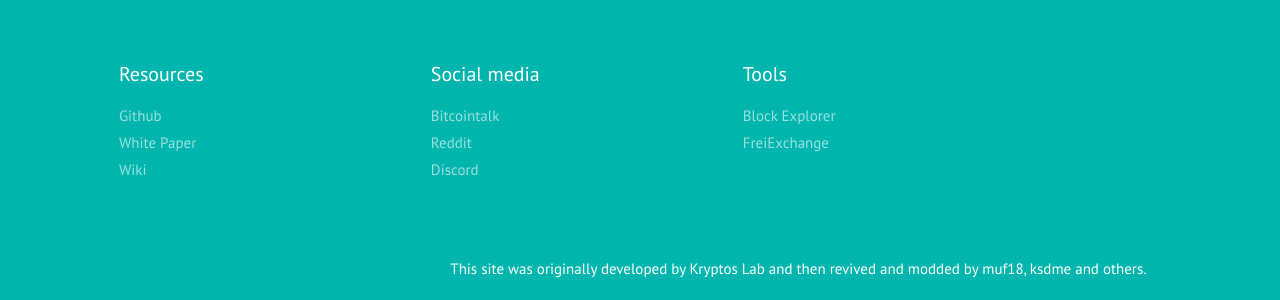
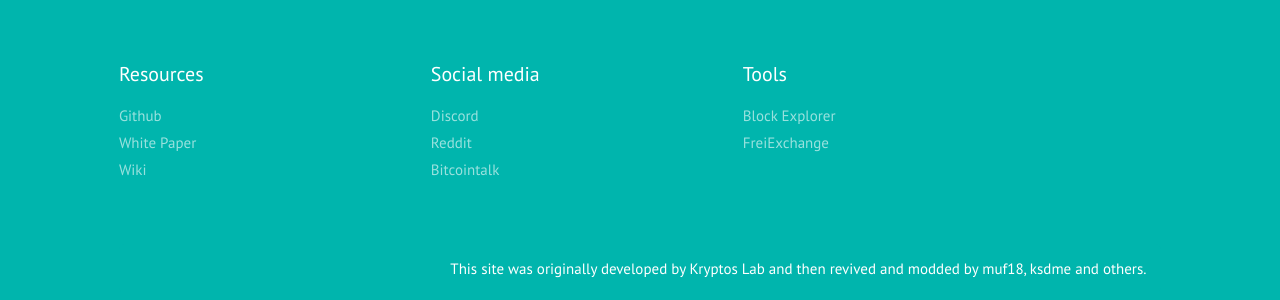
Before and after one commit to slimcoin-project/slimcoin-project.github.io, a Jekyll site: the page built from index.html, in a window 1280 px wide. Shown: the part 1376-1676 px from the top of the page. Built offline with Jekyll 4.4.1, drawn with Linux system fonts in a browser that asks for light colours; some web fonts are replaced.

Commit message:
Changing the order of social media
I feel Discord is most used social media we have, then we have Reddit and then Bitcointalk.
I've put them in this order if it's wrong we can change it any time.

```diff
--- a/_includes/footer.html
+++ b/_includes/footer.html
@@ -14,12 +14,13 @@
         <div class="column">
           <div class="ui header">{{ site.socialheading[page.lang] }}</div>
           <div class="ui inverted link list">
+            <a class="item" href="https://discord.gg/ffeDjmV">Discord</a>
+            <a class="item"  href="https://www.reddit.com/r/slimcoin/">Reddit</a>
             <a class="item" href="https://bitcointalk.org/index.php?topic=1141676.0">Bitcointalk</a>
-            <a class="item"  href="https://www.reddit.com/r/slimcoin/">Reddit</a>
             <!--<a class="item" href="https://twitter.com/Slimcoin_club">#slimcoin_club @ Twitter</a>
             <a class="item" href="https://www.facebook.com/slimcoin.community">Facebook</a>
             <a class="item" href="https://t.me/SlimcoinGroup">Telegram</a> I'm disabling this on 2020-07-19 as this resources are not being used at the moment (buhtignew)-->
-            <a class="item" href="https://discord.gg/ffeDjmV">Discord</a>
+
           </div>
         </div>
         <div class="column">
```
